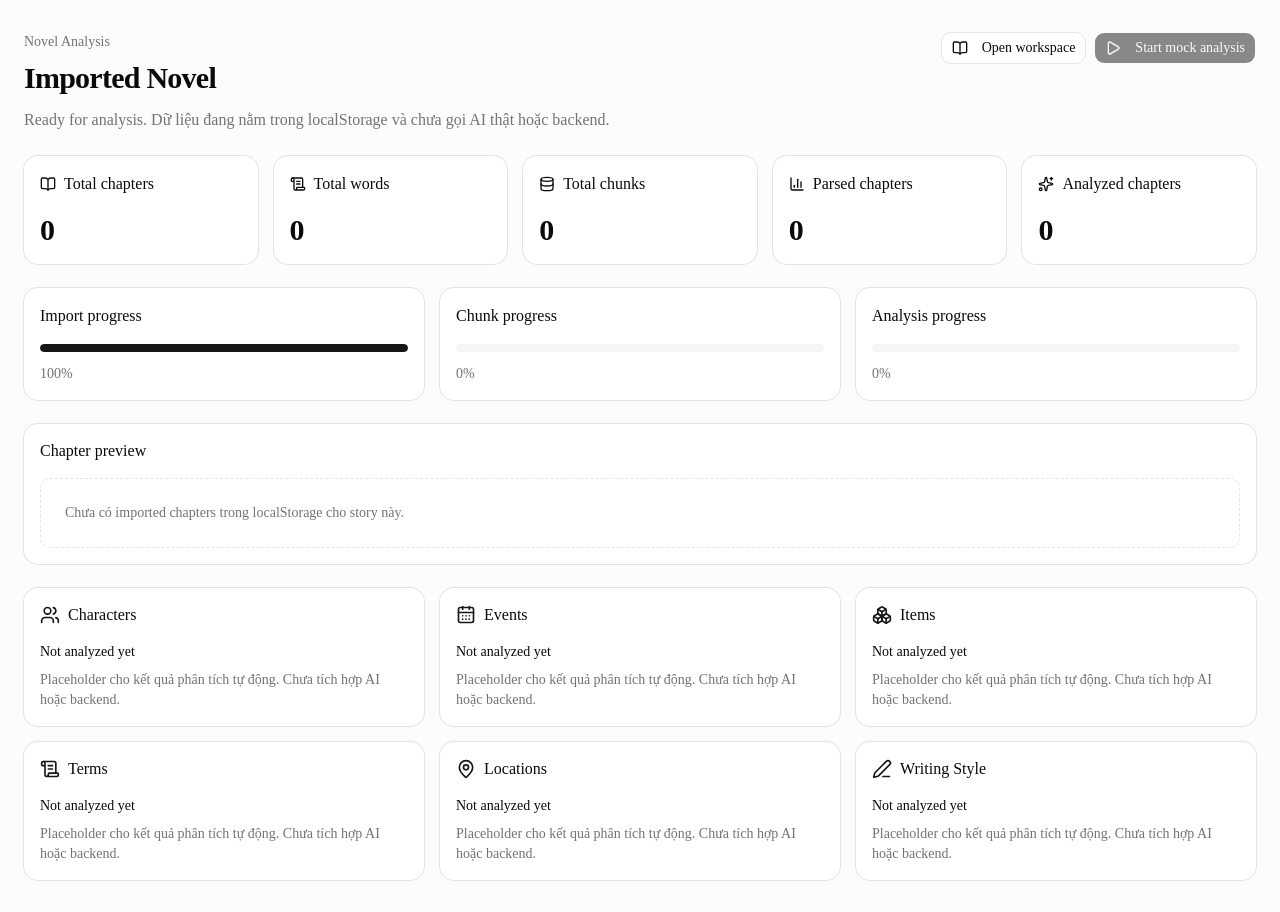
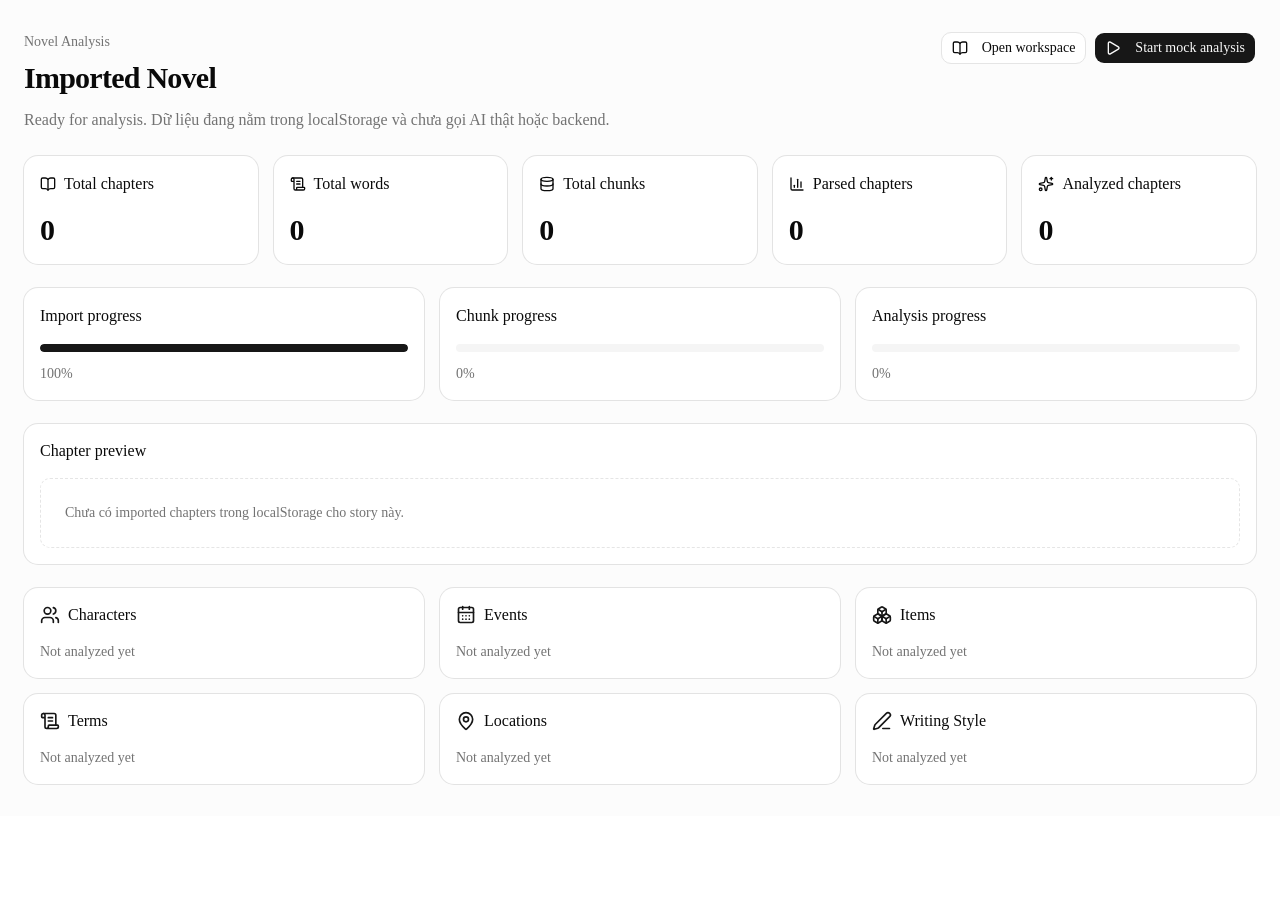
Before and after one commit to PhatMap/yuki, a Next.js app: page /stories/1/analysis in a window 1280 px wide. After the commit the page ends 816 px from the top, so only its background shows below. Built offline with nearby package versions, Linux system fonts and the light colour scheme.

Commit message:
Connect mock analysis to analysis dashboard

```diff
--- a/src/components/story/story-analysis-client.tsx
+++ b/src/components/story/story-analysis-client.tsx
@@ -1,7 +1,12 @@
 "use client";
 
 import Link from "next/link";
-import { type ComponentType, useMemo, useSyncExternalStore } from "react";
+import {
+  type ComponentType,
+  type ReactNode,
+  useMemo,
+  useSyncExternalStore,
+} from "react";
 import {
   BarChart3,
   BookOpen,
@@ -16,11 +21,16 @@ import {
   Users,
 } from "lucide-react";
 
+import { runMockAnalysis } from "@/lib/mock-analysis";
 import type {
   AnalysisStatus,
   ChapterChunk,
+  ExtractedEntity,
   ImportedChapter,
   Story,
+  StoryAnalysisResult,
+  StoryEvent,
+  WritingStyleProfile,
 } from "@/lib/types";
 import { Button } from "@/components/ui/button";
 import { Card, CardContent, CardHeader, CardTitle } from "@/components/ui/card";
@@ -34,6 +44,7 @@ const emptyStories: Story[] = [];
 const emptyChapters: ImportedChapter[] = [];
 const emptyChunks: ChapterChunk[] = [];
 const emptyAnalysisStatus: AnalysisStatus | null = null;
+const emptyAnalysisResult: StoryAnalysisResult | null = null;
 const parsedValueCache = new Map<
   string,
   { serializedValue: string; parsedValue: unknown }
@@ -76,14 +87,9 @@ function subscribeToLocalStorage(onStoreChange: () => void) {
   };
 }
 
-const analysisCards = [
-  { title: "Characters", icon: Users },
-  { title: "Events", icon: CalendarDays },
-  { title: "Items", icon: Boxes },
-  { title: "Terms", icon: ScrollText },
-  { title: "Locations", icon: MapPin },
-  { title: "Writing Style", icon: PenLine },
-];
+function notifyLocalStorageChange() {
+  window.dispatchEvent(new Event("storage"));
+}
 
 export function StoryAnalysisClient({ storyId }: StoryAnalysisClientProps) {
   const stories = useSyncExternalStore(
@@ -118,6 +124,15 @@ export function StoryAnalysisClient({ storyId }: StoryAnalysisClientProps) {
       ),
     () => emptyAnalysisStatus,
   );
+  const analysisResult = useSyncExternalStore(
+    subscribeToLocalStorage,
+    () =>
+      readJsonValue<StoryAnalysisResult | null>(
+        `ai-story-app:analysis-result:${storyId}`,
+        emptyAnalysisResult,
+      ),
+    () => emptyAnalysisResult,
+  );
 
   const story = stories.find((item) => item.id === storyId);
   const totalWordCount = useMemo(() => {
@@ -138,6 +153,34 @@ export function StoryAnalysisClient({ storyId }: StoryAnalysisClientProps) {
   const analysisProgress =
     totalChapters > 0 ? Math.round((analyzedChapters / totalChapters) * 100) : 0;
   const chunkProgress = chunks.length > 0 ? 100 : 0;
+
+  function handleStartMockAnalysis() {
+    const result = runMockAnalysis(storyId, chapters);
+    const now = new Date().toISOString();
+    const chunkedChapterCount = new Set(
+      chunks.map((chunk) => chunk.chapterId),
+    ).size;
+    const updatedStatus: AnalysisStatus = {
+      storyId,
+      totalChapters: chapters.length,
+      parsedChapters: chapters.length,
+      chunkedChapters: chunkedChapterCount,
+      analyzedChapters: chapters.length,
+      totalChunks: chunks.length,
+      createdAt: analysisStatus?.createdAt ?? now,
+      updatedAt: now,
+    };
+
+    localStorage.setItem(
+      `ai-story-app:analysis-result:${storyId}`,
+      JSON.stringify(result),
+    );
+    localStorage.setItem(
+      `ai-story-app:analysis-status:${storyId}`,
+      JSON.stringify(updatedStatus),
+    );
+    notifyLocalStorageChange();
+  }
 
   return (
     <main className="min-h-screen bg-muted/30">
@@ -164,7 +207,7 @@ export function StoryAnalysisClient({ storyId }: StoryAnalysisClientProps) {
                 Open workspace
               </Link>
             </Button>
-            <Button disabled type="button">
+            <Button type="button" onClick={handleStartMockAnalysis}>
               <Play className="mr-2 h-4 w-4" />
               Start mock analysis
             </Button>
@@ -252,27 +295,30 @@ export function StoryAnalysisClient({ storyId }: StoryAnalysisClientProps) {
         </Card>
 
         <section className="grid gap-4 md:grid-cols-2 xl:grid-cols-3">
-          {analysisCards.map((card) => {
-            const Icon = card.icon;
-
-            return (
-              <Card key={card.title}>
-                <CardHeader>
-                  <CardTitle className="flex items-center gap-2">
-                    <Icon className="h-5 w-5 text-primary" />
-                    {card.title}
-                  </CardTitle>
-                </CardHeader>
-                <CardContent>
-                  <p className="text-sm font-medium">Not analyzed yet</p>
-                  <p className="mt-2 text-sm text-muted-foreground">
-                    Placeholder cho kết quả phân tích tự động. Chưa tích hợp AI
-                    hoặc backend.
-                  </p>
-                </CardContent>
-              </Card>
-            );
-          })}
+          <EntityAnalysisCard
+            icon={Users}
+            title="Characters"
+            entities={analysisResult?.characters}
+          />
+          <EventAnalysisCard events={analysisResult?.events} />
+          <EntityAnalysisCard
+            icon={Boxes}
+            title="Items"
+            entities={analysisResult?.items}
+          />
+          <EntityAnalysisCard
+            icon={ScrollText}
+            title="Terms"
+            entities={analysisResult?.terms}
+          />
+          <EntityAnalysisCard
+            icon={MapPin}
+            title="Locations"
+            entities={analysisResult?.locations}
+          />
+          <WritingStyleCard
+            profile={analysisResult?.writingStyleProfiles[0]}
+          />
         </section>
       </section>
     </main>
@@ -321,3 +367,118 @@ function ProgressCard({ label, value }: { label: string; value: number }) {
     </Card>
   );
 }
+
+function AnalysisCardShell({
+  icon: Icon,
+  title,
+  children,
+}: {
+  icon: ComponentType<{ className?: string }>;
+  title: string;
+  children: ReactNode;
+}) {
+  return (
+    <Card>
+      <CardHeader>
+        <CardTitle className="flex items-center gap-2">
+          <Icon className="h-5 w-5 text-primary" />
+          {title}
+        </CardTitle>
+      </CardHeader>
+      <CardContent>{children}</CardContent>
+    </Card>
+  );
+}
+
+function NotAnalyzedYet() {
+  return (
+    <p className="text-sm text-muted-foreground">Not analyzed yet</p>
+  );
+}
+
+function EntityAnalysisCard({
+  icon,
+  title,
+  entities,
+}: {
+  icon: ComponentType<{ className?: string }>;
+  title: string;
+  entities?: ExtractedEntity[];
+}) {
+  return (
+    <AnalysisCardShell icon={icon} title={title}>
+      {entities ? (
+        <div>
+          <p className="text-sm font-medium">{entities.length} detected</p>
+          <div className="mt-3 space-y-3">
+            {entities.slice(0, 5).map((entity) => (
+              <div key={entity.id} className="rounded-md border p-3">
+                <p className="text-sm font-medium">{entity.name}</p>
+                <p className="mt-1 line-clamp-2 text-xs text-muted-foreground">
+                  {entity.description}
+                </p>
+              </div>
+            ))}
+          </div>
+        </div>
+      ) : (
+        <NotAnalyzedYet />
+      )}
+    </AnalysisCardShell>
+  );
+}
+
+function EventAnalysisCard({ events }: { events?: StoryEvent[] }) {
+  return (
+    <AnalysisCardShell icon={CalendarDays} title="Events">
+      {events ? (
+        <div>
+          <p className="text-sm font-medium">{events.length} detected</p>
+          <div className="mt-3 space-y-3">
+            {events.slice(0, 5).map((event) => (
+              <div key={event.id} className="rounded-md border p-3">
+                <p className="text-sm font-medium">{event.title}</p>
+                <p className="mt-1 text-xs text-muted-foreground">
+                  Chapter {event.chapterNumber} · {event.importance}
+                </p>
+              </div>
+            ))}
+          </div>
+        </div>
+      ) : (
+        <NotAnalyzedYet />
+      )}
+    </AnalysisCardShell>
+  );
+}
+
+function WritingStyleCard({
+  profile,
+}: {
+  profile?: WritingStyleProfile;
+}) {
+  return (
+    <AnalysisCardShell icon={PenLine} title="Writing Style">
+      {profile ? (
+        <div className="space-y-3 text-sm">
+          <div>
+            <p className="font-medium">Narration</p>
+            <p className="mt-1 text-muted-foreground">
+              {profile.narrationStyle}
+            </p>
+          </div>
+          <div>
+            <p className="font-medium">Pacing</p>
+            <p className="mt-1 text-muted-foreground">{profile.pacing}</p>
+          </div>
+          <div>
+            <p className="font-medium">Tone</p>
+            <p className="mt-1 text-muted-foreground">{profile.tone}</p>
+          </div>
+        </div>
+      ) : (
+        <NotAnalyzedYet />
+      )}
+    </AnalysisCardShell>
+  );
+}
```
